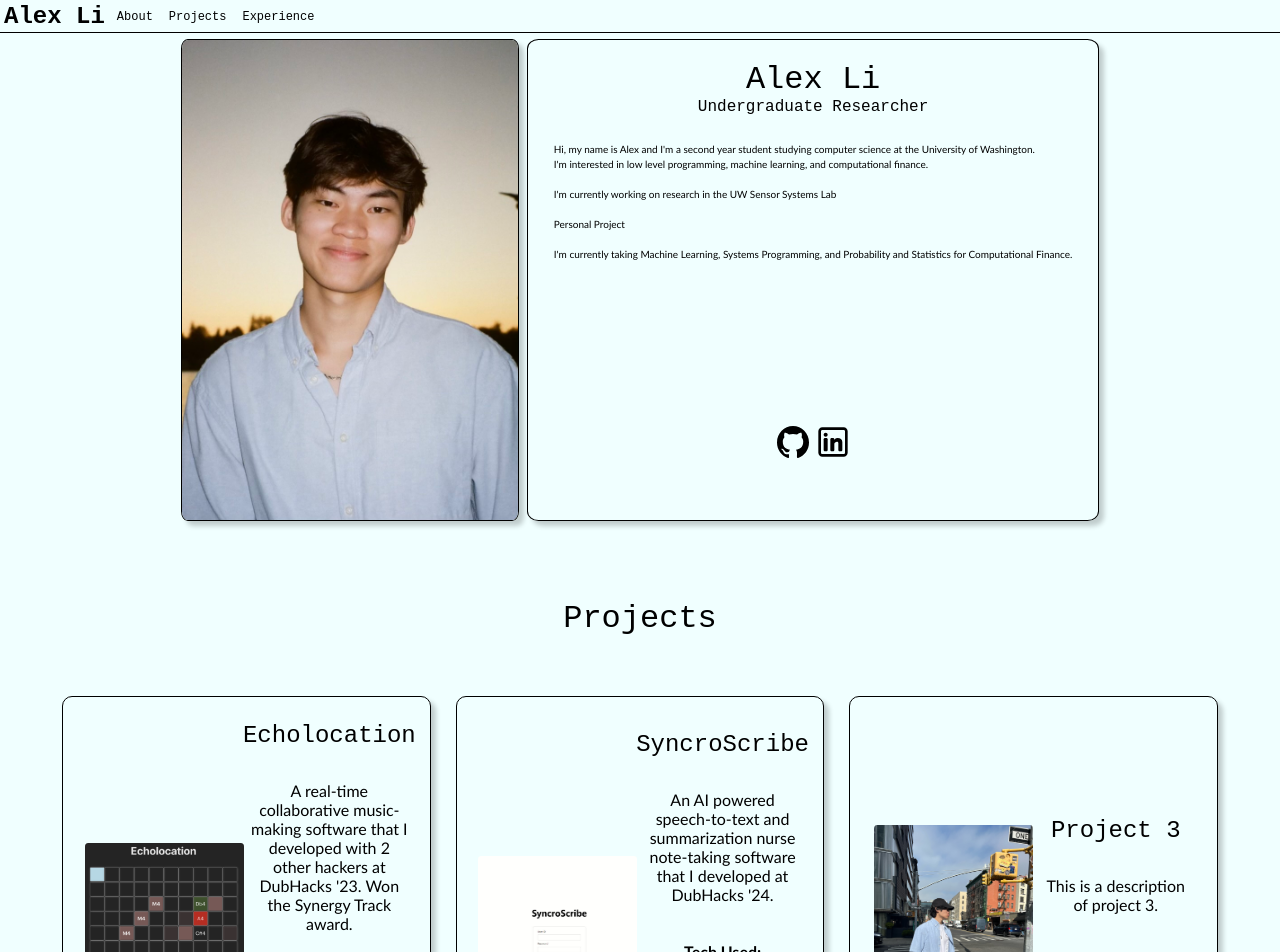
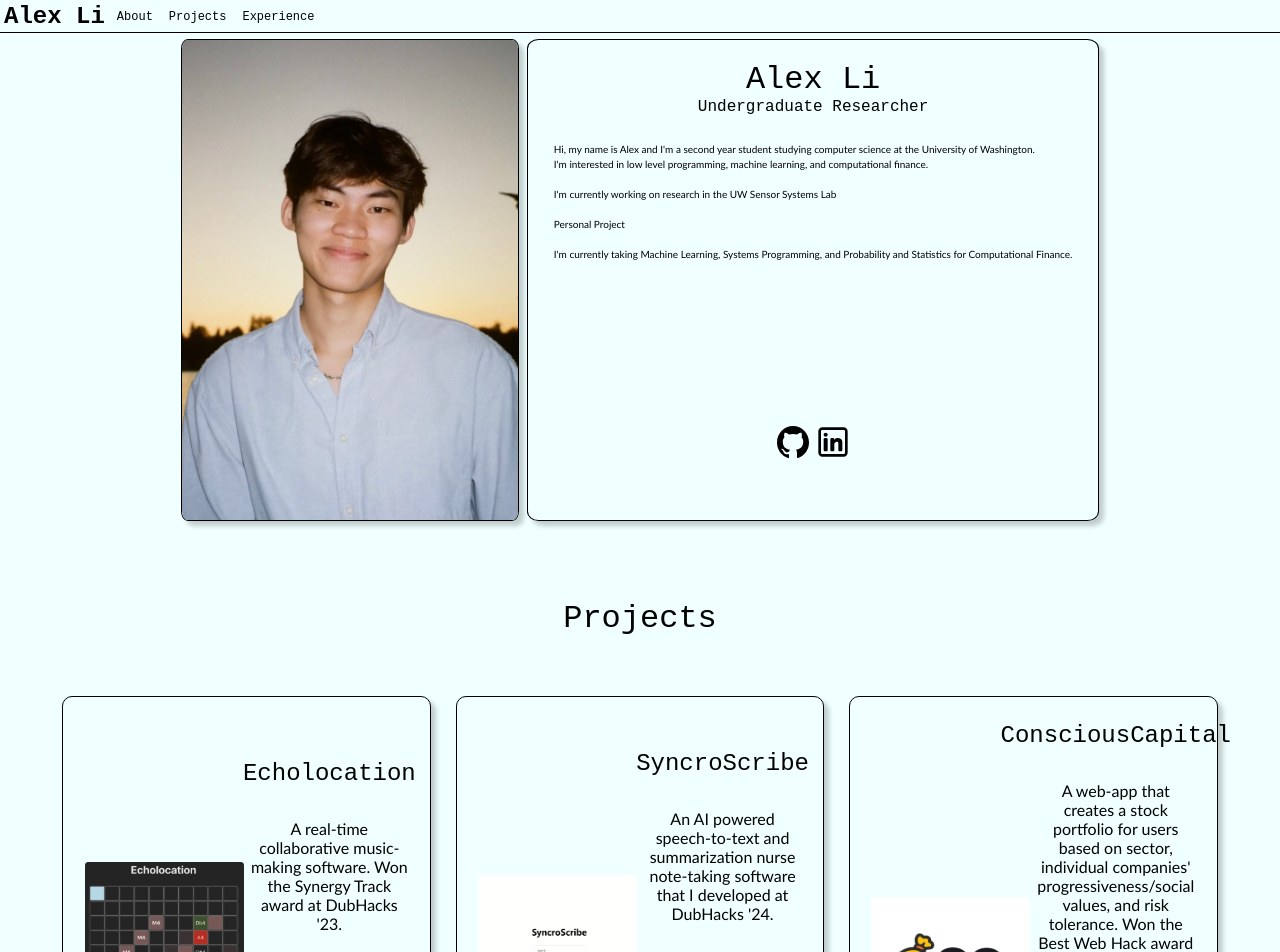
Before and after one commit to AlexXLi12/AlexXLi12.github.io, a React (Vite) app: page / in a window 1280 px wide. Shown: the top 952 px of the page. Built offline with nearby package versions, Linux system fonts and the light colour scheme; the HTML template or start-up script is replaced by a standard one.

Commit message:
add 3rd project card

```diff
--- a/src/Jumbotron.jsx
+++ b/src/Jumbotron.jsx
@@ -2,7 +2,7 @@ import "./Jumbotron.css";
 import About from "./About";
 const Jumbotron = () => {
 	return (
-		<div className="jumbotron">
+		<div className="jumbotron" id='about'>
 			<div className="element" style={{ flexDirection: "row" }}>
 				<img className="portrait bend-effect" src="./images/portrait.jpg" alt="Portrait" />
 				<About />
--- a/src/Projects.jsx
+++ b/src/Projects.jsx
@@ -7,7 +7,7 @@ const Projects = () => {
 			<div className="project-cards">
 				<ProjectCard
 					title="Echolocation"
-					description="A real-time collaborative music-making software that I developed with 2 other hackers at DubHacks '23. Won the Synergy Track award."
+					description="A real-time collaborative music-making software. Won the Synergy Track award at DubHacks '23."
 					tech_used={["React.js", "Socket.io", "Google Cloud Platform"]}
 					image="./images/echolocation.png"
 					link="https://github.com/TheYuch/Echolocation"
@@ -19,17 +19,18 @@ const Projects = () => {
 						"React.js",
 						"Express.js",
 						"OpenAI Whisper",
-						"CloudFlare Workers",
+						"CloudFlare Workers API",
 					]}
 					image="./images/syncroscribe.jpg"
 					link="https://github.com/AlexXLi12/DubHacks-2024"
 				/>
 				<ProjectCard
-					title="Project 3"
-					description="This is a description of project 3."
-					tech_used={[]}
-					image="./images/nyc_portrait.JPG"
-					link=""
+					title="ConsciousCapital"
+					description="A web-app that creates a stock portfolio for users based on sector, individual companies' progressiveness/social values, and risk tolerance.
+					Won the Best Web Hack award at HackTJ 10.0."
+					tech_used={["Flask", "Numpy", "Pandas", "Bootstrap"]}
+					image="./images/consciouscapital.png"
+					link="https://github.com/AlexXLi12/ConsciousCapital"
 				/>
 			</div>
 		</div>
```
Also changed, not shown: public/images/consciouscapital.png (added).
